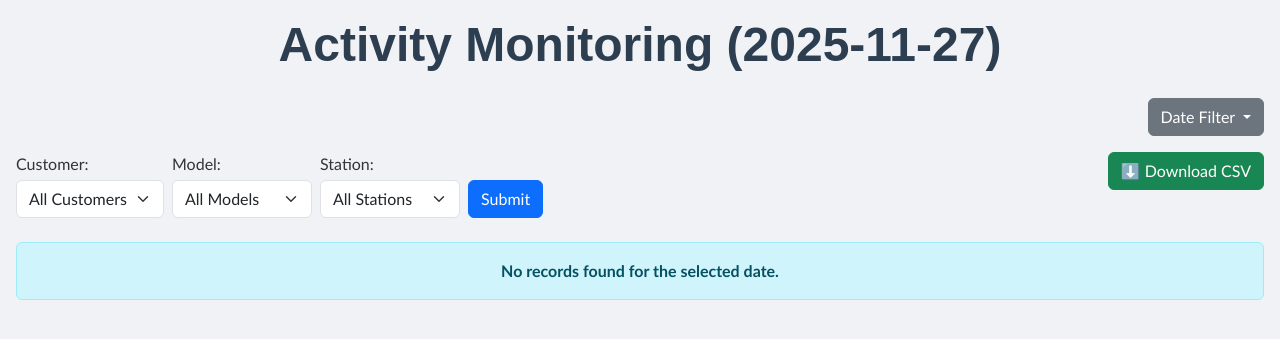
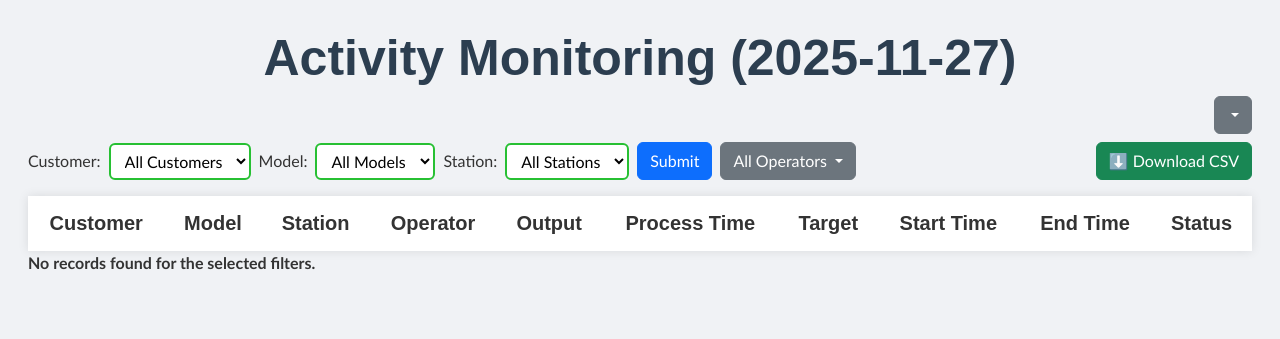
Before and after one commit to kaertech-dev/activity_monitoring, a FastAPI app: page / in a window 1280 px wide. Shown: the top 339 px of the page. Run offline with FastAPI, Linux system fonts and the light colour scheme.

Commit message:
filter active, all button

```diff
--- a/main.py
+++ b/main.py
@@ -31,7 +31,7 @@ if __name__ == "__main__":
     uvicorn.run(
         "main:app",
         host="0.0.0.0",
-        port=8000,
+        port=5002,
         reload=False,
         log_level="info"
     )
--- a/templates/monitoring_v1.html
+++ b/templates/monitoring_v1.html
@@ -7,52 +7,97 @@
     <title>Activity Monitoring</title>
     <link href="https://cdn.jsdelivr.net/npm/bootstrap@5.3.2/dist/css/bootstrap.min.css" rel="stylesheet">
     <style>
+img {
+    border: 2px solid black;
+    border-radius: 10px;
+}
+
 body {
     font-family: 'Gill Sans', 'Gill Sans MT', Calibri, 'Trebuchet MS', sans-serif;
+    margin: 20px;
     background-color: #f0f2f5;
     color: #333;
 }
 
 h1 {
+    text-align: center;
     color: #2c3e50;
     font-family: Arial;
+    font-size: clamp(20px, 4vw, 50px);
     font-weight: bold;
-    font-size: clamp(1.5rem, 4vw, 3rem);
 }
 
-/* Table Styles */
-.table {
-    background-color: #fff;
-    box-shadow: 0 0 10px rgba(0,0,0,0.1);
+h2 {
+    font-family: Arial;
+    font-size: 60px;
 }
 
+.table-container {
+    width: 100%;
+    overflow-x: auto;
+    -webkit-overflow-scrolling: touch;
+}
+
+table {
+    width: 100%;
+    border-collapse: collapse;
+    margin-top: 25px auto;
+    min-width: 800px;
+    box-shadow: 0 0 10px rgba(0,0,0,0.1) !important;
+    background-color: #fff;
+}
+
+td:hover, th:hover {
+    transform: scale(1.2);
+    background-color: #8efd8e !important;
+    box-shadow: 0 4px 8px rgba(0, 0, 0, 0.15);
+    z-index: 1;
+    position: relative;
+}
+
+th, td {
+    padding: 12px 15px;
+    text-align: center;
+    border-bottom: 1px solid #ffffff;
+    font-size: clamp(20px, 2vw, 20px);
+    font-family: 'Arial';
+    font-weight: bolder;
+    transition: transform 0.3s ease, background-color 0.3s ease;
+}
+
+/* Alternate row colors */
+tr:nth-child(even) {
+    background-color: hsla(120, 84%, 75%, 0.068) !important;
+}
+
+tr:nth-child(odd) {
+    background-color: #ffffff;
+}
+
+/* More specific selectors that override Bootstrap's styles */
 .table th {
     background-color: #27c033 !important;
     color: white !important;
     font-weight: bold;
-    font-size: 1rem;
-    text-transform: uppercase;
-    letter-spacing: 0.5px;
-    padding: 12px 15px;
 }
 
 .table td {
-    font-weight: 600;
+    background-color: #ffffff !important;
+    font-weight: bold;
     color: #333;
-    padding: 12px 15px;
-    font-size: 1rem;
 }
 
-.table-striped tbody tr:nth-of-type(odd) {
-    background-color: rgba(39, 192, 51, 0.05) !important;
+.table tr:nth-child(even) td {
+    background-color: hsla(120, 51%, 75%, 0.3) !important;
 }
 
-.table-hover tbody tr:hover {
+.table-hover tbody tr:hover td,
+.table-hover tbody tr:hover th {
     background-color: #f1f1f1 !important;
 }
 
-/* Status Indicator Squares */
-.square {
+/* STATUS INDICATOR SQUARES */
+span.square {
     height: 35px;
     width: 50px;
     border-radius: 10px;
@@ -60,26 +105,51 @@ h1 {
     border: 2px solid rgba(0, 0, 0, 0.1);
 }
 
-.square.green {
+td span.square.green,
+.table td span.square.green {
     background-color: #28a745 !important;
     border-color: #1e7e34 !important;
 }
 
-.square.orange {
+td span.square.orange,
+.table td span.square.orange {
     background-color: hsl(27, 98%, 54%) !important;
     border-color: hsl(27, 98%, 44%) !important;
 }
 
-.square.red {
+td span.square.red,
+.table td span.square.red {
     background-color: #dc3545 !important;
     border-color: #bd2130 !important;
 }
 
+th {
+    background-color: #27c033;
+    color: #fff;
+    font-size: 20px;
+    letter-spacing: 1px;
+    text-transform: uppercase;
+}
+
+tr:hover {
+    background-color: #f1f1f1;
+}
+
+.footer {
+    text-align: center;
+    margin-top: 40px;
+    color: #777;
+}
+
 /* Dropdown styles */
-select {
-    min-width: 140px;
+#customer,
+#model,
+#station,
+#active_filter {
+    min-width: 120px;
+    max-width: 250px;
     padding: 6px 10px;
-    font-size: 0.95rem;
+    font-size: 16px;
     border: 2px solid #27c033;
     border-radius: 6px;
     background-color: #fff;
@@ -87,173 +157,69 @@ select {
     transition: all 0.2s ease-in-out;
 }
 
-select:hover {
+#customer:hover,
+#model:hover,
+#station:hover,
+#active_filter:hover {
     border-color: #1a8022;
     box-shadow: 0 2px 6px rgba(0,0,0,0.15);
 }
 
-/* Form container */
-#form-container {
-    background: white;
-    padding: 1rem;
-    border-radius: 8px;
-    box-shadow: 0 2px 8px rgba(0,0,0,0.1);
-    z-index: 1050;
+#no-record td {
+    background-color: #27c033 !important;
+    color: #fff !important;
+    font-weight: bold;
+    text-align: center;
 }
 
-#form-container form {
-    display: flex;
-    gap: 0.5rem;
-    align-items: center;
-    flex-wrap: wrap;
+/* Mobile Responsive */
+@media screen and (max-width: 768px) {
+    table, thead, tbody, th, td, tr {
+        display: block;
     }
 
-#form-container label {
-    font-weight: bold;
-    margin: 0;
-}
-
-#form-container input {
-    padding: 4px 8px;
-    border: 1px solid #ccc;
-    border-radius: 4px;
-}
-
-#form-container button {
-    padding: 4px 12px;
-    border-radius: 4px;
-}
-
-/* Mobile Responsive Styles */
-@media screen and (max-width: 768px) {
-    h1 {
-        font-size: 1.5rem;
-        margin-bottom: 1rem;
-    }
-
-    /* Make filter form stack vertically */
-    #filter-form .d-flex {
-        flex-direction: column;
-        align-items: stretch !important;
-    }
-
-    #filter-form .gap-2 {
-        width: 100%;
-    }
-
-    #filter-form label {
-        display: block;
-        margin-bottom: 0.25rem;
-        font-weight: 600;
-    }
-
-    #filter-form select {
-        width: 100%;
-        min-width: 100%;
-        margin-bottom: 0.75rem;
-    }
-
-    #filterSubmit,
-    .btn-success {
-        width: 100%;
-        margin-top: 0.5rem;
-    }
-
-    /* Form container mobile positioning */
-    #form-container {
-        position: fixed !important;
-        top: 50% !important;
-        left: 50% !important;
-        transform: translate(-50%, -50%) !important;
-        right: auto !important;
-        width: 90% !important;
-        max-width: 400px;
-    }
-
-    /* Dropdown button positioning */
-    .dropdown {
-        position: static;
-    }
-
-    /* Stack table cells on mobile */
-    .table-responsive {
-        border: none;
-    }
-
-    .table thead {
+    thead {
         display: none;
     }
 
-    .table tbody tr {
-        display: block;
-        margin-bottom: 1rem;
-        border: 2px solid #27c033;
-        border-radius: 8px;
-        overflow: hidden;
+    th {
+        display: none;
     }
 
-    .table tbody td {
-        display: flex;
-        justify-content: space-between;
-        align-items: center;
-        padding: 10px 15px;
-        border: none;
-        border-bottom: 1px solid #e0e0e0;
-        text-align: right !important;
+    td {
+        position: relative;
+        padding-left: 50%;
+        text-align: left;
+        font-family: 'Gill Sans', 'Gill Sans MT', Calibri, 'Trebuchet MS', sans-serif;
     }
 
-    .table tbody td:last-child {
-        border-bottom: none;
+    td::before {
+        content: attr(data-label);
+        position: absolute;
+        left: 15px;
+        font-weight: bold;
+        color: #333;
     }
 
-    .table tbody td::before {
-        content: attr(data-label);
-        font-weight: bold;
-        text-transform: uppercase;
-        font-size: 0.85rem;
-        color: #27c033;
-        text-align: left;
-        flex: 0 0 40%;
-    }
-
-    .table tbody td .btn-info {
-        font-size: 1rem !important;
-    }
-}
-
-@media screen and (max-width: 480px) {
-    .container-fluid {
-        padding-left: 0.5rem;
-        padding-right: 0.5rem;
-    }
-
-    h1 {
-        font-size: 1.25rem;
-    }
-
-    .table tbody td {
-        flex-direction: column;
-        align-items: flex-start;
-        gap: 0.25rem;
-    }
-
-    .table tbody td::before {
-        flex: none;
+    /* Disable hover effects on mobile */
+    td:hover, th:hover {
+        transform: none;
+        background-color: inherit !important;
     }
 }
     </style>
 </head>
 
-<body>
-    <div class="container-fluid p-3">
-        <h1 class="text-center mb-4">Activity Monitoring ({{ current_date }})</h1>
+<body class="p-2">
+    <h1 class="text-center">Activity Monitoring ({{ current_date }})</h1>
 
-        <!-- Date Filter Dropdown -->
-        <div class="d-flex justify-content-end mb-3 position-relative">
+    <!-- Date Period Dropdown -->
+    <div>
+        <div class="d-flex align-items-center gap-2 mb-2 justify-content-end position-relative" style="height: auto">
             <div class="dropdown">
                 <button class="btn btn-secondary dropdown-toggle" type="button" id="arrowDropdown" data-bs-toggle="dropdown" aria-expanded="false">
-                    Date Filter
                 </button>
+                <!--dropdown forms-->
                 <ul class="dropdown-menu dropdown-menu-end" aria-labelledby="arrowDropdown">
                     <li><a class="dropdown-item" href="#" data-target="#dayform">Day</a></li>
                     <li><a class="dropdown-item" href="#" data-target="#weekform">Week</a></li>
@@ -261,82 +227,90 @@ select:hover {
                     <li><a class="dropdown-item" href="#" data-target="#rangeform">Range</a></li>
                 </ul>
             </div>
-
-            <div id="form-container" style="position: absolute; display: none; top: 45px; right: 0;">
-                <!-- Day form -->
-                <form id="dayform" style="display: none;">
-                    <label for="day">Select day:</label>
-                    <input type="date" id="day" name="day" required>
-                    <button type="submit" class="btn btn-sm btn-primary">Submit</button>
-                </form>
-
-                <!-- Week form -->
+            <div id="form-container" style="position: absolute; width: max-content; display: none; background: white; padding: 1rem; border-radius: 8px; box-shadow: 0 2px 8px rgba(0,0,0,0.1); margin-top: 0.5rem; top: 45px; right: 160px; z-index: 1050;">
+                <!--week form-->
                 <form id="weekform" style="display: none;">
                     <label for="week">Select week:</label>
                     <input type="week" id="week" name="week" required>
-                    <button type="submit" class="btn btn-sm btn-primary">Submit</button>
+                    <button type="submit" style="border-style: solid; border-width: 1px; border-color: #ccc;">Submit</button>
                 </form>
 
-                <!-- Month form -->
+                <!--month form-->
                 <form id="monthform" style="display: none;">
                     <label for="month">Select month:</label>
                     <input type="month" id="month" name="month" required>
-                    <button type="submit" class="btn btn-sm btn-primary">Submit</button>
+                    <button type="submit" style="border-style: solid; border-width: 1px; border-color: #ccc;">Submit</button>
                 </form>
 
-                <!-- Range form -->
-                <form id="rangeform" style="display: none;">
+                <!--day form-->
+                <form id="dayform" style="display: none;">
+                    <label for="day" style="font-weight: bold;">Select day:</label>
+                    <input type="date" id="day" name="day" required>
+                    <button type="submit" style="border-style: solid; border-width: 1px; border-color: #ccc;">Submit</button>
+                </form>
+
+                <!--range date-->
+                <form id="rangeform">
                     <label>Start Date:
                         <input type="date" class="action-start" name="start_date" value="{{ current_date.split(' → ')[0] }}">
                     </label>
                     <label>End Date:
                         <input type="date" class="action-end" name="end_date" value="{{ current_date.split(' → ')[1] if '→' in current_date else current_date }}">
                     </label>
-                    <button type="submit" class="btn btn-sm btn-primary">Filter</button>
+                    <button type="submit" class="action-btn filter-btn" style="border-style: solid; border-width: 1px; border-color: #ccc;">Filter</button>
                 </form>
             </div>
-
-            <div id="spinner" class="spinner-border text-primary ms-2" role="status" style="display: none;">
-                <span class="visually-hidden">Loading...</span>
+            <div id="spinner" class="spinner-border text-primary" role="status" style="display: none;">
+                <span class="visually-hidden">loading...</span>
             </div>
         </div>
 
-        <!-- Filter Form -->
         <form id="filter-form" method="get">
-            <div class="d-flex justify-content-between align-items-start mb-3 flex-wrap gap-3">
+            <div class="d-flex justify-content-between align-items-center mb-3" style="flex-wrap: wrap; gap: 1rem;">
                 <!-- Dropdowns -->
-                <div class="d-flex gap-2 flex-wrap align-items-end">
-                    <div>
-                        <label for="customer" class="form-label mb-1">Customer:</label>
-                        <select id="customer" name="customer" class="form-select">
+                <div class="d-flex gap-2 flex-wrap align-items-center">
+                    <!-- Customer -->
+                    <label for="customer">Customer:</label>
+                    <select id="customer" name="customer">
                         <option value="" selected>All Customers</option>
                         {% for val in db %}
                         <option value="{{ val }}" {% if selected_db == val %}selected{% endif %}>{{ val }}</option>
                         {% endfor %}
                     </select>
-                    </div>
 
-                    <div>
-                        <label for="model" class="form-label mb-1">Model:</label>
-                        <select id="model" name="model" class="form-select">
+                    <!-- Model -->
+                    <label for="model">Model:</label>
+                    <select id="model" name="model">
                         <option value="" selected>All Models</option>
                         {% for model in models %}
                         <option value="{{ model }}" {% if selected_model == model %}selected{% endif %}>{{ model }}</option>
                         {% endfor %}
                     </select>
-                    </div>
 
-                    <div>
-                        <label for="station" class="form-label mb-1">Station:</label>
-                        <select id="station" name="station" class="form-select">
+                    <!-- Station -->
+                    <label for="station">Station:</label>
+                    <select id="station" name="station">
                         <option value="" selected>All Stations</option>
                         {% for station in stations %}
                         <option value="{{ station }}" {% if selected_station == station %}selected{% endif %}>{{ station }}</option>
                         {% endfor %}
                     </select>
+
+                    <button type="submit" id="filterSubmit" class="btn btn-primary">Submit</button>
+
+                    <!-- NEW: Active Filter Dropdown Arrow Button -->
+                    <div class="dropdown" style="display: inline-block;">
+                        <button class="btn btn-secondary dropdown-toggle" type="button" id="activeFilterDropdown" data-bs-toggle="dropdown" aria-expanded="false">
+                            <span id="activeFilterLabel">{{ 'Active Only' if active_filter == 'active' else 'All Operators' }}</span>
+                        </button>
+                        <ul class="dropdown-menu" aria-labelledby="activeFilterDropdown">
+                            <li><a class="dropdown-item" href="#" data-filter="all">All Operators</a></li>
+                            <li><a class="dropdown-item" href="#" data-filter="active">Active Only</a></li>
+                        </ul>
                     </div>
 
-                    <button type="submit" id="filterSubmit" class="btn btn-primary">Submit</button>
+                    <!-- Hidden input to store active filter value -->
+                    <input type="hidden" id="active_filter" name="active_filter" value="{{ active_filter if active_filter else 'all' }}">
                 </div>
 
                 <!-- Download Button -->
@@ -346,13 +320,21 @@ select:hover {
                     </a>
                 </div>
             </div>
+
+            <!-- Active filter info -->
+            {% if active_filter == "active" and active_operators_count is not none %}
+            <div class="alert alert-info" role="alert">
+                Showing <strong>{{ active_operators_count }}</strong> active operators (with break_logs entries)
+            </div>
+            {% endif %}
         </form>
+    </div>
 
-        <!-- Table -->
+    <!-- Tables -->
     {% if rows %}
         <div class="table-responsive">
-            <table class="table table-striped table-bordered table-hover">
-                <thead>
+            <table class="table table-striped table-bordered">
+                <thead class="bg-success text-white">
                     <tr>
                         <th>Customer</th>
                         <th>Model</th>
@@ -371,9 +353,9 @@ select:hover {
                     <tr>
                         {% for val in row %}
                             {% set idx = loop.index0 %}
-                            <td data-label="{{ columns[idx] }}">
+                            <td data-label="{{ columns[idx] }}" class="{{ 'operator ' if columns[idx] == 'Operator'}}">
                                 {% if columns[idx] == 'Operator' %}
-                                    <button class="btn btn-info btn-sm" style="border: none; outline: none; background-color: transparent; color: #0dcaf0; font-weight: bold;" onclick="operatorAction('{{ val }}')">{{ val }}</button>
+                                    <button class="btn btn-info" style="border: none; font-size: 20px; outline: none; background-color: transparent;" onclick="operatorAction('{{ val }}')">{{ val }}</button>
                                 {% elif columns[idx] == 'Status' %}
                                     {% if val == 'ON TARGET' %}
                                         <span class="square green" title="ON TARGET"></span>
@@ -393,11 +375,24 @@ select:hover {
             </table>
         </div>
     {% else %}
-        <div class="alert alert-info text-center mt-4" role="alert">
-            <strong>No records found for the selected date.</strong>
-        </div>
+        <table>
+            <tbody>
+                <tr>
+                    <td>Customer</td>
+                    <td>Model</td>
+                    <td>Station</td>
+                    <td>Operator</td>
+                    <td>Output</td>
+                    <td>Process Time</td>
+                    <td>Target</td>
+                    <td>Start Time</td>
+                    <td>End Time</td>
+                    <td>Status</td>
+                </tr>
+            </tbody>
+        </table>
+        <p><strong>No records found for the selected filters.</strong></p>
     {% endif %}
-    </div>
 
     <script src="https://cdn.jsdelivr.net/npm/bootstrap@5.3.2/dist/js/bootstrap.bundle.min.js"></script>
     <script>
@@ -412,7 +407,7 @@ select:hover {
                     const targetId = this.getAttribute("data-target");
                     const forms = formContainer.querySelectorAll("form");
                     forms.forEach(form => form.style.display = "none");
-                    document.querySelector(targetId).style.display = "flex";
+                    document.querySelector(targetId).style.display = "block";
                     formContainer.style.display = "block";
                 });
             });
@@ -424,11 +419,12 @@ select:hover {
                 }
             });
 
-            // Handle form submissions
+            // Attach submit handlers to each form
             const forms = formContainer.querySelectorAll("form");
             forms.forEach(form => {
                 form.addEventListener("submit", function (e) {
                     e.preventDefault();
+
                     let query = "";
 
                     if (form.id === "dayform") {
@@ -453,9 +449,27 @@ select:hover {
         });
 
         function operatorAction(operator) {
-            console.log("Operator clicked:", operator);
-            // Add your operator action logic here
+            window.location.href = `/operator/${encodeURIComponent(operator)}`;
         }
+
+        // Handle active filter dropdown selection
+        document.querySelectorAll('#activeFilterDropdown + .dropdown-menu .dropdown-item').forEach(item => {
+            item.addEventListener('click', function(e) {
+                e.preventDefault();
+                const filterValue = this.getAttribute('data-filter');
+                const filterInput = document.getElementById('active_filter');
+                const filterLabel = document.getElementById('activeFilterLabel');
+
+                // Update hidden input value
+                filterInput.value = filterValue;
+
+                // Update button label
+                filterLabel.textContent = filterValue === 'active' ? 'Active Only' : 'All Operators';
+
+                // Submit the form
+                document.getElementById('filter-form').submit();
+            });
+        });
     </script>
 </body>
 </html>
```
Also changed, not shown: api_routes.py (+65 -19 lines), services.py (+54 -4 lines), web_routes.py (+27 -8 lines). Lines whose indentation alone changed are shown as unchanged.
